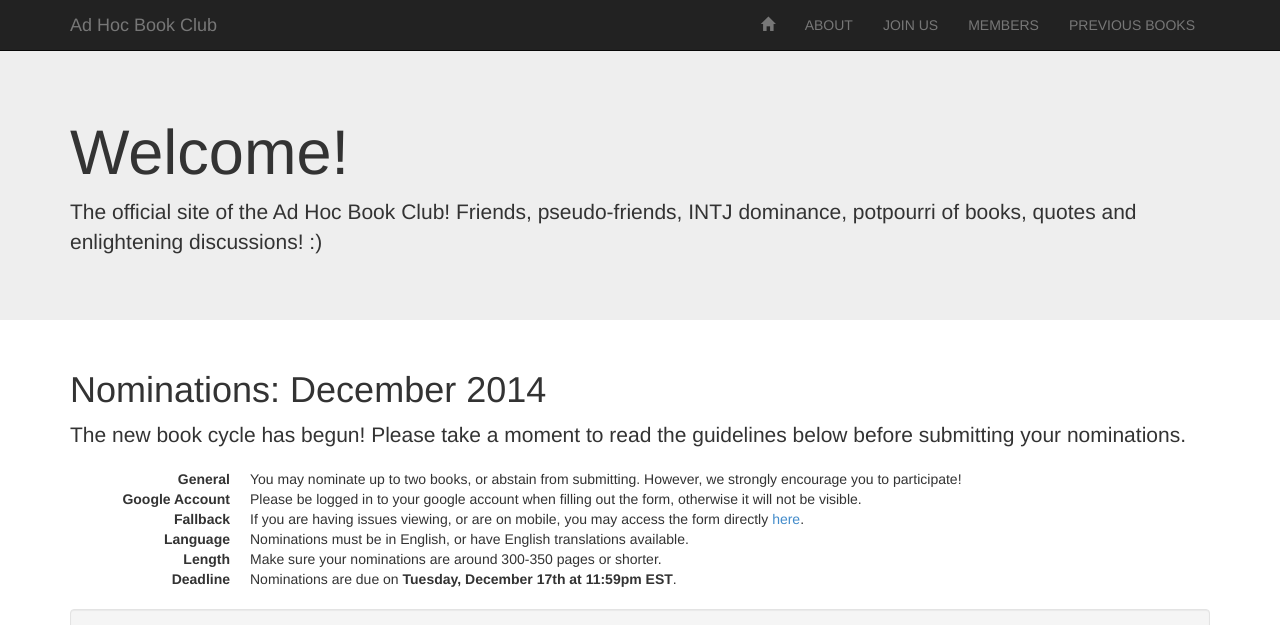
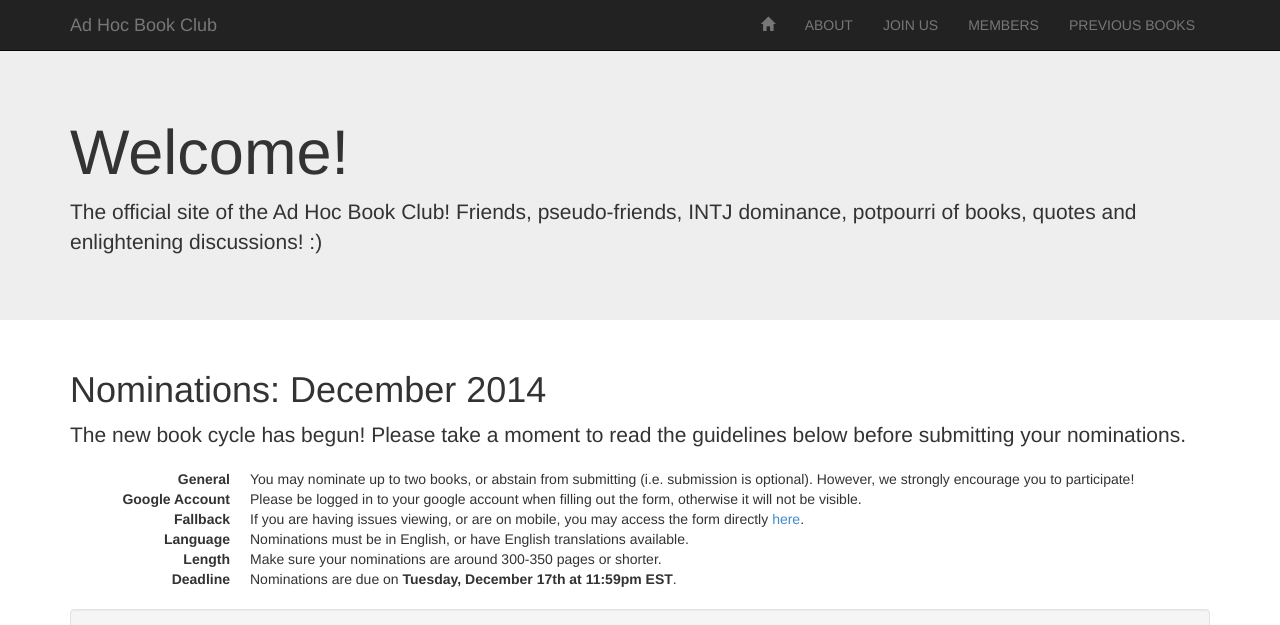
Before and after one commit to adhocbookclub/adhocbookclub.github.io, a Jekyll site: the page built from index.html, in a window 1280 px wide and 900 px high, cut to the strip 0-625 px from the top of the window. Built offline with Jekyll 4.4.1, drawn with Linux system fonts in a browser that asks for light colours; nearby versions of some CDN libraries; Markdown is read by kramdown in place of the engine named in the settings.

Commit message:
updated guidelines

```diff
--- a/index.html
+++ b/index.html
@@ -44,7 +44,7 @@ title: Home
   <p class="lead">The new book cycle has begun! Please take a moment to read the guidelines below before submitting your nominations.</p>
   <dl class="dl-horizontal">
     <dt>General</dt>
-    <dd>You may nominate up to two books, or abstain from submitting. However, we strongly encourage you to participate!</dd>
+    <dd>You may nominate up to two books, or abstain from submitting (i.e. submission is optional). However, we strongly encourage you to participate!</dd>
 
     <dt>Google Account</dt>
     <dd>Please be logged in to your google account when filling out the form, otherwise it will not be visible.</dd>
```
